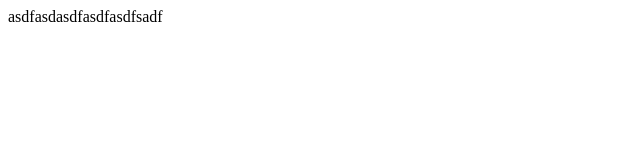
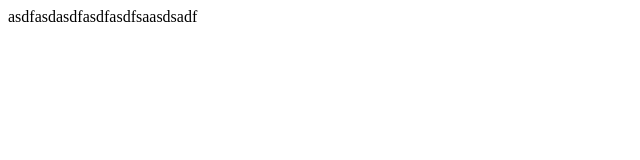
Before and after one commit to ramavathnikhil/angularjstest, a plain HTML site: page index.html in a window 1280 px wide. Shown: the full height of the page, 0-640 px from the left. Drawn offline with Linux system fonts and the light colour scheme.

Commit message:
second push

```diff
--- a/index.html
+++ b/index.html
@@ -1,4 +1,4 @@
 <HTML>
 
-<p>asdfasdasdfasdfasdfsadf</p>
+<p>asdfasdasdfasdfasdfsaasdsadf</p>
 </HTML>
```
